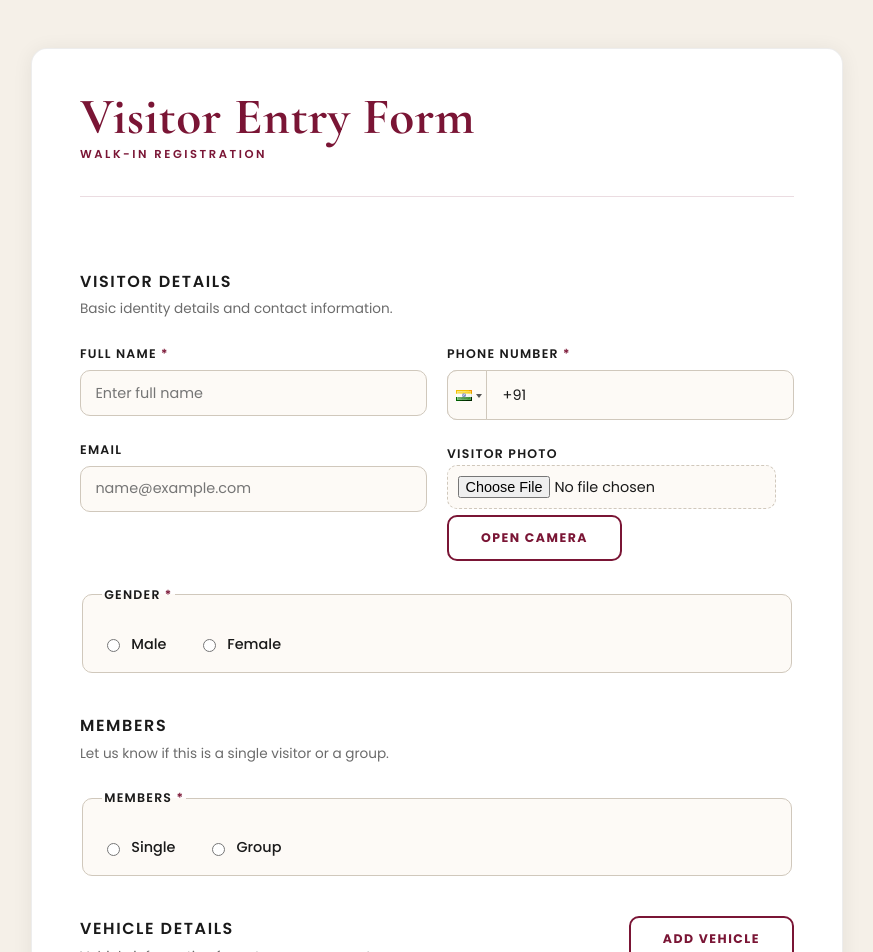
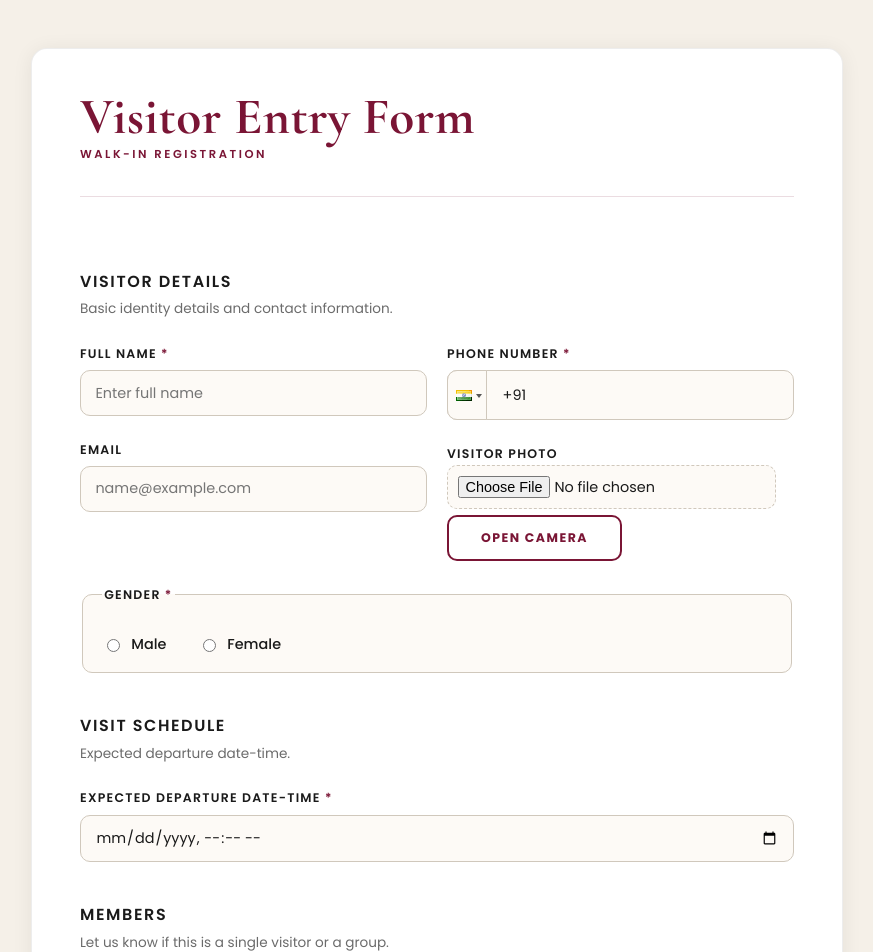
Before and after one commit to lsgadmin1/Walk-In-Entry-Form, a React (Vite) app: page / in a window 1280 px wide. Shown: the top 952 px of the page, without its empty margins (203-1076 px from the left). Built offline with nearby package versions, Linux system fonts and the light colour scheme.

Commit message:
again departure date is added

```diff
--- a/src/App.jsx
+++ b/src/App.jsx
@@ -11,6 +11,7 @@ const initialValues = {
   photo: null,
   gender: '',
   arrival: '',
+  departure: '',
   members: '',
   men: '',
   women: '',
@@ -40,6 +41,14 @@ const validate = (values) => {
   }
 
   if (!values.gender) errors.gender = 'Select a gender.'
+
+  if (!values.departure) {
+    errors.departure = 'Departure date-time is required.'
+  } else if (values.departure <= getNowDateTimeLocal()) {
+    errors.departure = 'Departure must be a future date-time.'
+  } else if (values.arrival && values.departure <= values.arrival) {
+    errors.departure = 'Departure must be after arrival.'
+  }
 
   if (!values.members) errors.members = 'Select member type.'
 
@@ -130,12 +139,6 @@ const formatZohoDateTime = (value) => {
   return `${day}-${months[monthIndex]}-${year} ${hour}:${minute}`
 }
 
-const getDepartureAtNineThirtyPm = (value) => {
-  const [datePart] = (value || '').split('T')
-  if (!datePart) return ''
-  return `${datePart}T21:30`
-}
-
 const formatVehicleType = (value) => {
   if (!value) return ''
   if (value === 'two-wheeler') return 'Two Wheeler'
@@ -195,6 +198,7 @@ function App() {
   const videoRef = useRef(null)
   const canvasRef = useRef(null)
   const cameraCaptureInputRef = useRef(null)
+  const departureRef = useRef(null)
 
   const [env, setEnv] = useState('production')
   const [facingMode, setFacingMode] = useState('user')
@@ -478,6 +482,7 @@ function App() {
       phone: true,
       email: true,
       gender: true,
+      departure: true,
       members: true,
       men: true,
       women: true,
@@ -512,9 +517,7 @@ function App() {
       Phone_Number: values.phone ? `+${values.phone}` : '',
       Gender: values.gender,
       Expected_Arrival_Date_Time: formatZohoDateTime(getNowDateTimeLocal()),
-      Expected_Departure_Date_Time: formatZohoDateTime(
-        getDepartureAtNineThirtyPm(values.arrival || getNowDateTimeLocal()),
-      ),
+      Expected_Departure_Date_Time: formatZohoDateTime(values.departure),
       Number_of_Men: values.men,
       Number_of_Women: values.women,
       Number_of_Boys: values.boys,
@@ -786,6 +789,32 @@ function App() {
 
         <section className="form-section">
           <div className="section-title">
+            <h2>Visit Schedule</h2>
+            <p>Expected departure date-time.</p>
+          </div>
+          <div className="form-grid">
+            <label className="field">
+              <span className="label">
+                Expected Departure Date-Time <span className="required">*</span>
+              </span>
+              <input
+                ref={departureRef}
+                type="datetime-local"
+                name="departure"
+                value={values.departure}
+                onChange={handleChange}
+                onBlur={handleBlur}
+                onClick={() => departureRef.current?.showPicker()}
+                min={values.arrival || nowValue}
+                aria-invalid={Boolean(showError('departure'))}
+              />
+              {showError('departure') && <span className="error">{errors.departure}</span>}
+            </label>
+          </div>
+        </section>
+
+        <section className="form-section">
+          <div className="section-title">
             <h2>Members</h2>
             <p>Let us know if this is a single visitor or a group.</p>
           </div>
```
